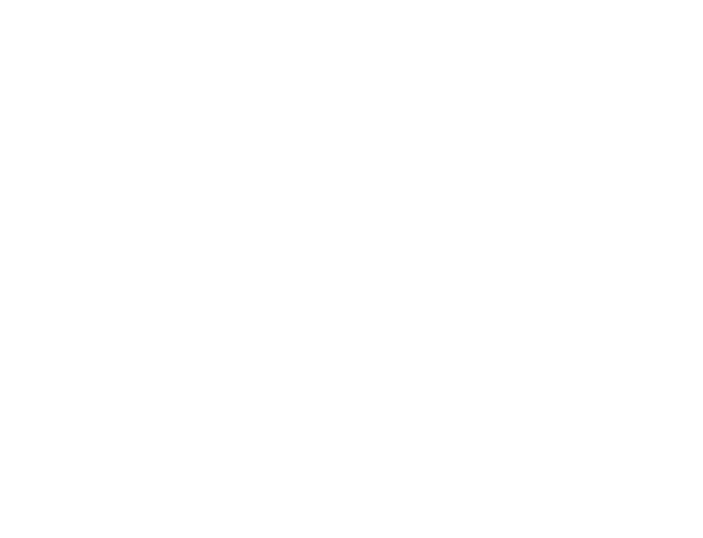
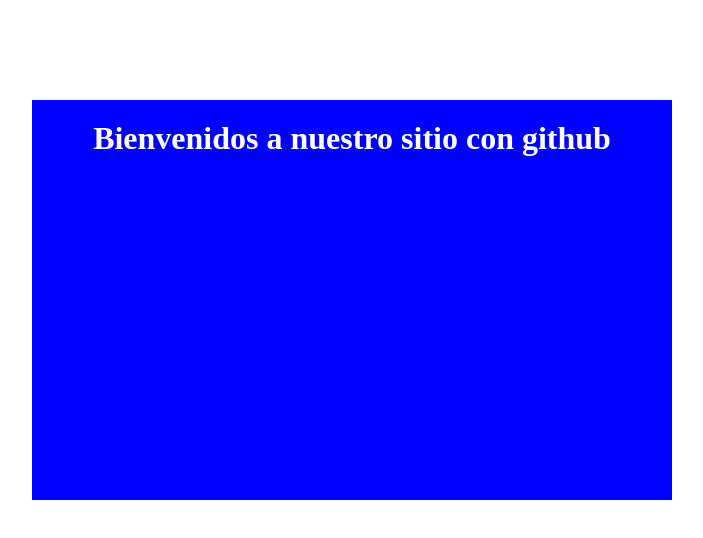
Before and after one commit to designerbyron/git-test, a plain HTML site: page index.html in a window 1280 px wide. Shown: the whole page, without its empty margins (288-991 px from the left). Drawn offline with Linux system fonts and the light colour scheme.

Commit message:
Se agrego contenido html y algunos estilos css

```diff
--- a/css/styles.css
+++ b/css/styles.css
@@ -3,3 +3,12 @@
   padding: 0;
   box-sizing: border-box;
 }
+.calculadora{
+  width: 50%;
+  margin: 100px auto;
+  padding: 20px;
+  height: 400px;
+  background-color: #0000ff;
+  color: white;
+  text-align: center;
+}
--- a/index.html
+++ b/index.html
@@ -5,8 +5,13 @@
   <meta name="viewport" content="width=device-width, initial-scale=1.0">
   <meta http-equiv="X-UA-Compatible" content="ie=edge">
   <title>Trabajo con Git desde Atom</title>
+  <link rel="stylesheet" href="css/styles.css">
 </head>
 <body>
-  <div class="calculadora"></div>
+  <div class="calculadora">
+    <h1>
+      Bienvenidos a nuestro sitio con github
+    </h1>
+  </div>
 </body>
 </html>
```
